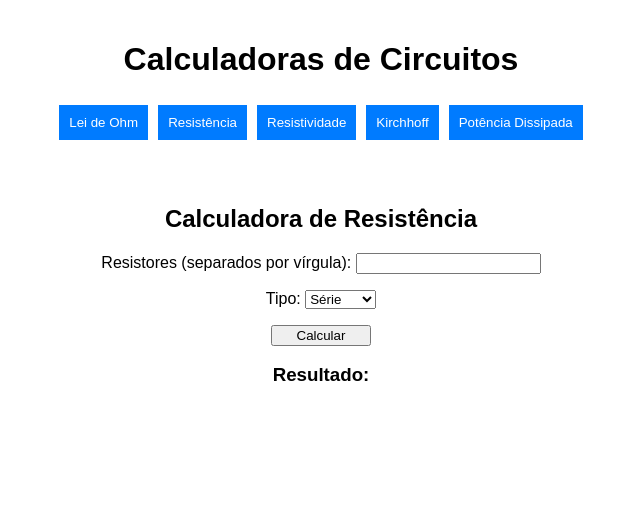
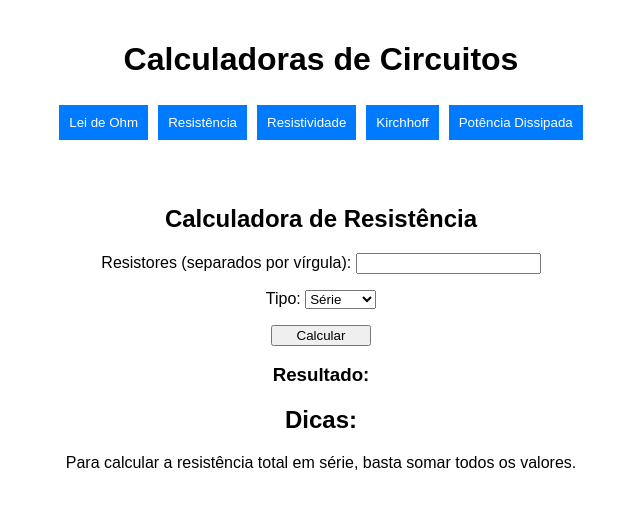
Before and after one commit to DeviAlison/physics, a React (Create React App) app: page / in a window 1280 px wide. Both pictures are taken after a click on the button "Resistência". Shown: the top 508 px of the page, without its empty margins (319-959 px from the left). Built offline with nearby package versions, Linux system fonts and the light colour scheme.

Commit message:
feat: added hint mechanic to all calculators - main

```diff
--- a/src/components/OhmCalculator.js
+++ b/src/components/OhmCalculator.js
@@ -181,7 +181,7 @@ function App() {
         </p>
       </div>
       <div>
-        <h2>Dicas:</h2>
+        {hints.length > 0 && <h2>Dicas:</h2>}
         {
           hints.map((hint, index) => (
             <p key={index}>{hint}</p>
--- a/src/components/PowerDissipationCalculator.js
+++ b/src/components/PowerDissipationCalculator.js
@@ -34,6 +34,28 @@ function PowerDissipationCalculator() {
 
   useEffect(() => {
     setCalculationDone(false);
+  }, [voltage, current, resistance]);
+
+  const [hints, setHints] = useState([]);
+
+  const generateHints = () => {
+    const hints = [];
+    if (voltage) {
+      hints.push('Se você sabe a tensão e a corrente, multiplique-as para obter a potência.');
+    }
+
+    if (current) {
+      hints.push('Se você sabe a corrente e a resistência, calcule a corrente ao quadrado e multiplique pela resistência.');
+    }
+
+    if (resistance) {
+      hints.push('Se você sabe a tensão e a resistência, divida a tensão ao quadrado pela resistência.');
+    }
+    setHints(hints);
+  }
+
+  useEffect(() => {
+    generateHints();
   }, [voltage, current, resistance]);
 
   return (
@@ -206,6 +228,12 @@ function PowerDissipationCalculator() {
           </div>
         </strong>
       </div>
+      {hints.length > 0 && <h2>Dicas: </h2>}
+      {
+        hints.map((hint, index) => (
+          <p key={index}>{hint}</p>
+        ))
+      }
     </div>
   );
 }
--- a/src/components/ResistanceCalculator.js
+++ b/src/components/ResistanceCalculator.js
@@ -1,4 +1,4 @@
-import React, { useState } from 'react';
+import React, { useEffect, useState } from 'react';
 
 function ResistanceCalculator() {
   const [resistances, setResistances] = useState('');
@@ -18,6 +18,21 @@ function ResistanceCalculator() {
 
     setResult(`Resistência ${type === 'serie' ? 'equivalente' : 'total'}: ${totalResistance} ohms`);
   };
+
+  const [hints, setHints] = useState([]);
+
+  const generateHints = () => {
+    if (type === 'serie') {
+      setHints(['Para calcular a resistência total em série, basta somar todos os valores.']);
+    }
+    if (type === 'paralelo') {
+      setHints(['Para calcular a resistência total em paralelo, inverta todos os valores, some-os e inverta o resultado.']);
+    }
+  }
+
+  useEffect(() => {
+    generateHints();
+  }, [type]);
 
   return (
     <div>
@@ -58,6 +73,14 @@ function ResistanceCalculator() {
         <h3>Resultado:</h3>
         <p>{result}</p>
       </div>
+      <div>
+        {hints.length > 0 && <h2>Dicas:</h2>}
+        {
+          hints.map((hint, index) => (
+            <p key={index}>{hint}</p>
+          ))
+        }
+      </div>
     </div>
   );
 }
```
